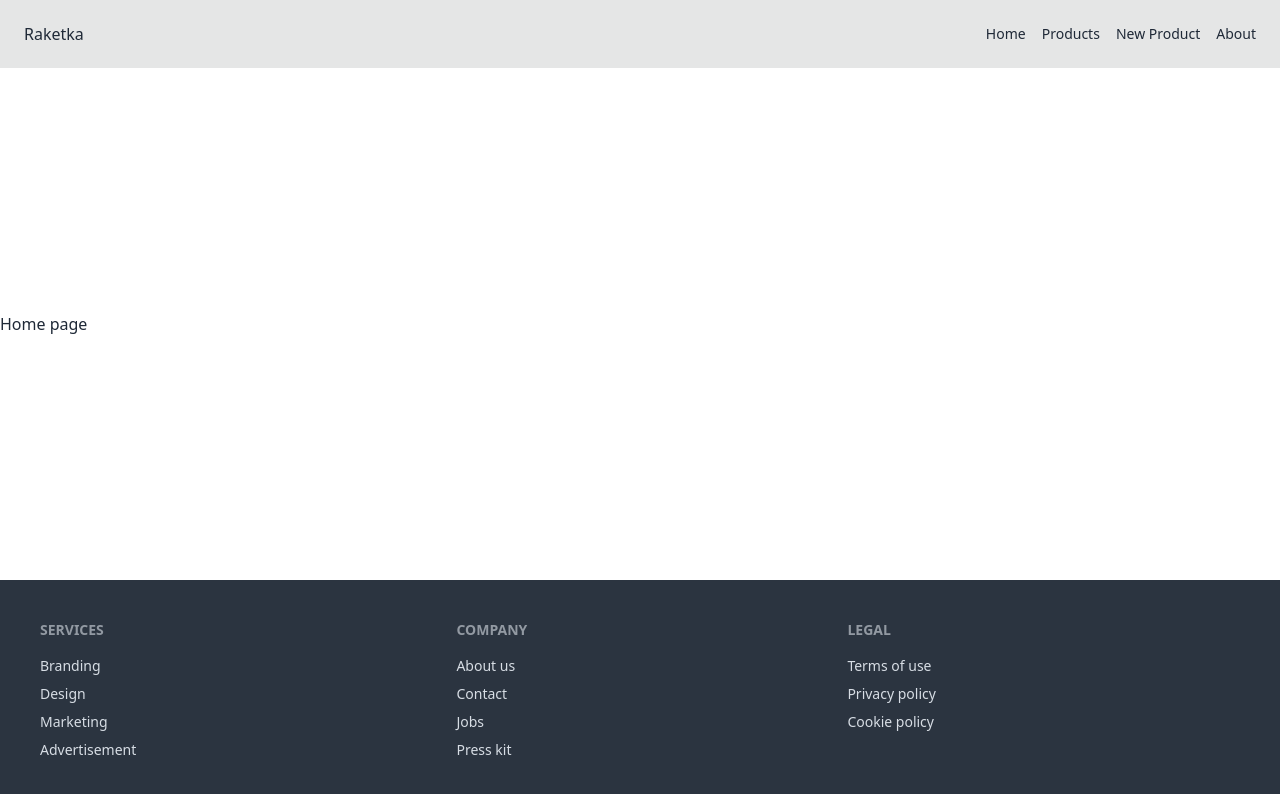
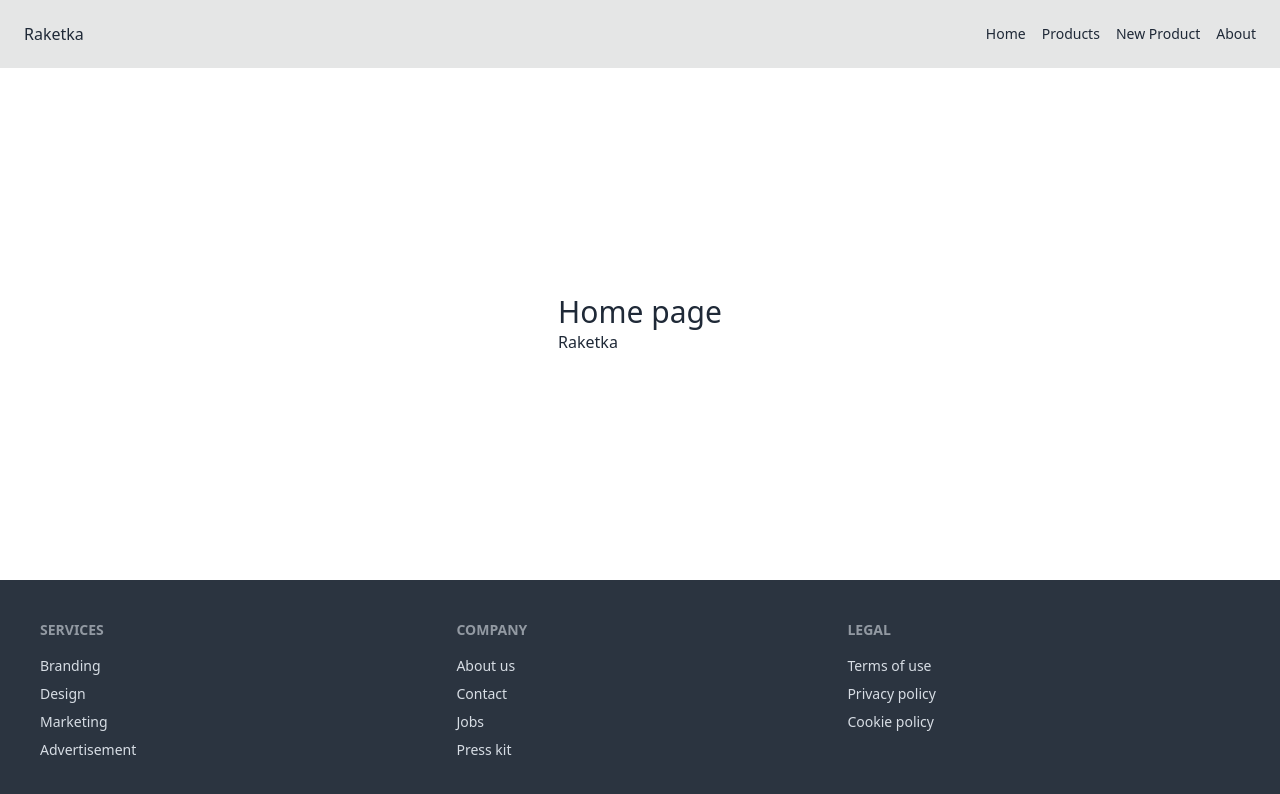
Before and after one commit to tolikhalas/frontend-e-commerce-comp, a Vue app in the folder web/: page / in a window 1280 px wide. Shown: the top 794 px of the page. Built offline with nearby package versions, Linux system fonts and the light colour scheme.

Commit message:
Task 1/Pages. Implemented Home page

```diff
--- a/web/src/views/HomeView.vue
+++ b/web/src/views/HomeView.vue
@@ -1,7 +1,10 @@
 <script setup></script>
 
 <template>
-  <main>
-    <h1>Home page</h1>
+  <main class="flex justify-center">
+    <div>
+      <h1 class="text-3xl">Home page</h1>
+      <p>Raketka</p>
+    </div>
   </main>
 </template>
```
